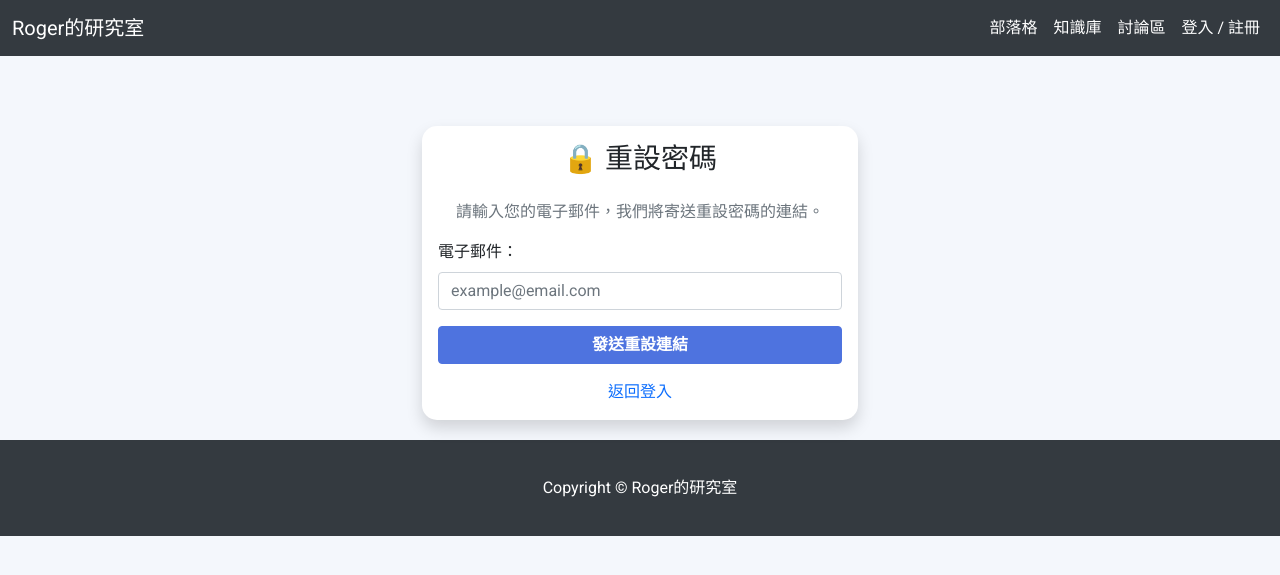
After one commit to wu840407/RogerWu_WebSite, a Django app: template templates/account/password_reset.html in a window 1280 px wide. The commit adds this page. Shown: the top 575 px of the page. Run offline with Django 3.2, Linux system fonts and the light colour scheme; the template is opened without the code that fills it, so the values that code supplies are empty.

Commit message:
後臺設計

```diff
--- /dev/null
+++ b/templates/account/password_reset.html
@@ -0,0 +1,38 @@
+{% extends "base.html" %}
+{% load i18n %}
+{% load static %}
+
+{% block title %}重設密碼{% endblock %}
+
+{% block content %}
+<div class="container" style="margin-top: 50px;">
+  <div class="row justify-content-center">
+    <div class="col-md-6">
+      <div class="card shadow border-0">
+        <div class="card-body">
+          <h3 class="text-center mb-4">🔒 重設密碼</h3>
+
+          <p class="text-center text-muted">
+            請輸入您的電子郵件，我們將寄送重設密碼的連結。
+          </p>
+
+          <form method="post">
+            {% csrf_token %}
+
+            <div class="mb-3">
+              <label for="id_email" class="form-label">電子郵件：</label>
+              <input type="email" name="email" id="id_email" class="form-control" required placeholder="example@email.com">
+            </div>
+
+            <button type="submit" class="btn btn-primary w-100">發送重設連結</button>
+          </form>
+
+          <div class="text-center mt-3">
+            <a href="{% url 'account_login' %}" class="text-decoration-none">返回登入</a>
+          </div>
+        </div>
+      </div>
+    </div>
+  </div>
+</div>
+{% endblock %}
--- a/templates/account/signup.html
+++ b/templates/account/signup.html
@@ -23,7 +23,7 @@
           <!-- Google 註冊按鈕 -->
           <div class="text-center">
             <a href="{% provider_login_url 'google' %}" class="btn btn-light btn-lg border w-100">
-              <img src="https://upload.wikimedia.org/wikipedia/commons/thumb/5/53/Google_%22G%22_Logo.svg/512px-Google_%22G%22_Logo.svg.png" alt="Google Logo" style="width: 20px; margin-right: 10px;">
+              <img src="https://upload.wikimedia.org/wikipedia/commons/c/c1/Google_%22G%22_logo.svg" alt="Google Logo" style="width: 20px; margin-right: 10px;">
               使用 Google 註冊
             </a>
           </div>
```
Also changed, not shown: accounts/admin.py (added, +22 -0 lines), accounts/forms.py (+10 -5 lines), templates/admin/base.html (deleted, +0 -12 lines), templates/admin/base_site.html (added, +8 -0 lines), templates/admin/login.html (added, +44 -0 lines), accounts/migrations/0001_initial.py (added), accounts/migrations/__init__.py (added), blog/migrations/0001_initial.py, db.sqlite3, forum/migrations/0001_initial.py, knowledgebase/migrations/0001_initial.py.
